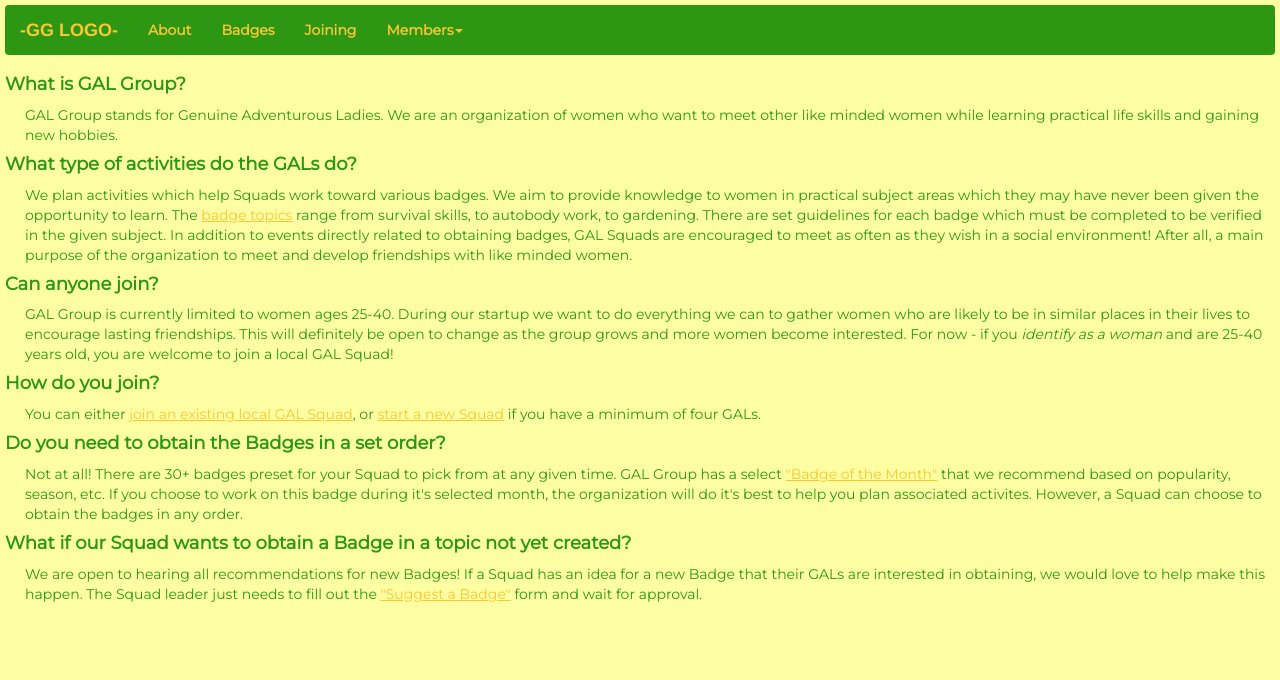
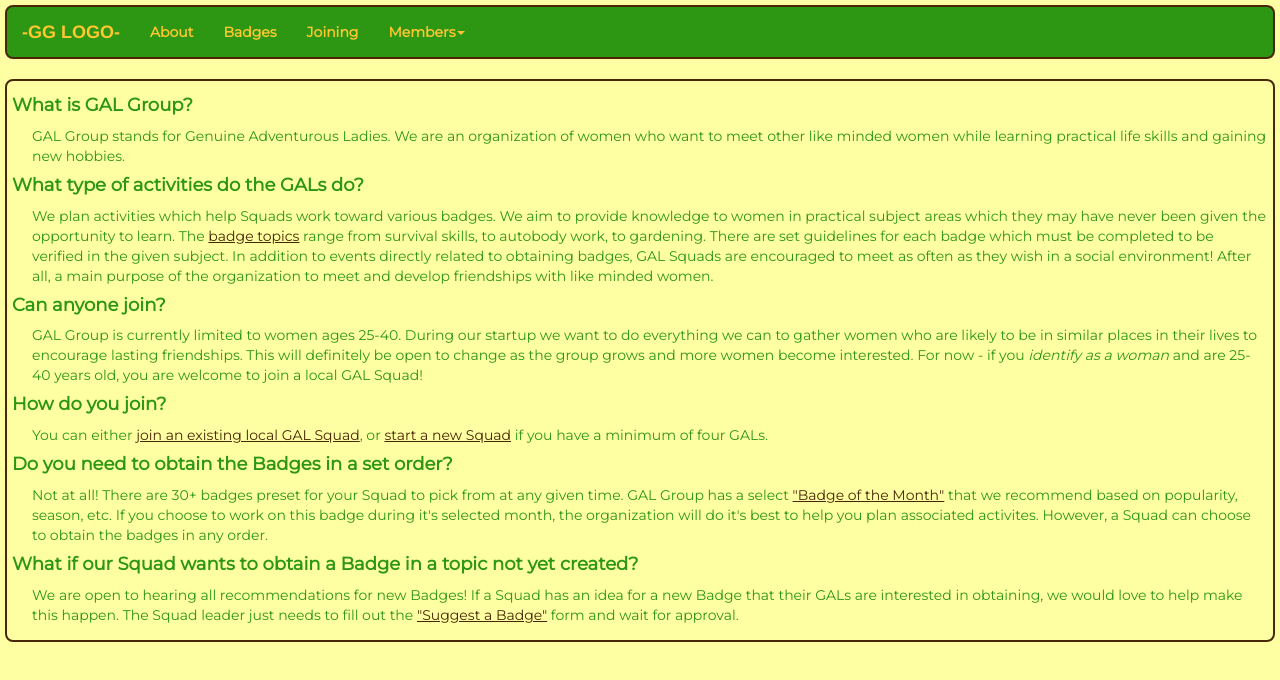
Before and after one commit to kikioak/gal, a plain HTML site: page index.html in a window 1280 px wide. Drawn offline with nearby package versions, Linux system fonts and the light colour scheme.

Commit message:
add borders and brown

```diff
--- a/galstyle.css
+++ b/galstyle.css
@@ -4,7 +4,8 @@ body {
 }
 .navbar-default{  /*nav bar*/
     background-color: #2D9713;
-    border: none;
+    border: 2px solid #492704;
+    border-radius: 8px;
 }
 .nav a{ /* all links within header */
     color: #FEC731 !important;
@@ -44,6 +45,11 @@ p{
     font-family: 'Montserrat', sans-serif;
 }
 p a{
-    color: #FEC731;
+    color: #492704;
     text-decoration: underline;
 }
+#FAQs{
+    border: 2px solid #492704;
+    padding: 5px;
+    border-radius: 8px;
+}
--- a/index.html
+++ b/index.html
@@ -51,7 +51,7 @@
         <!-- /.container-fluid -->
     </nav>
 
-    <div>
+    <div id="FAQs">
         <h4>What is GAL Group?</h4>
         <p>GAL Group stands for Genuine Adventurous Ladies. We are an organization of women who
             want to meet other like minded women while learning practical life skills and gaining new hobbies. </p>
```
